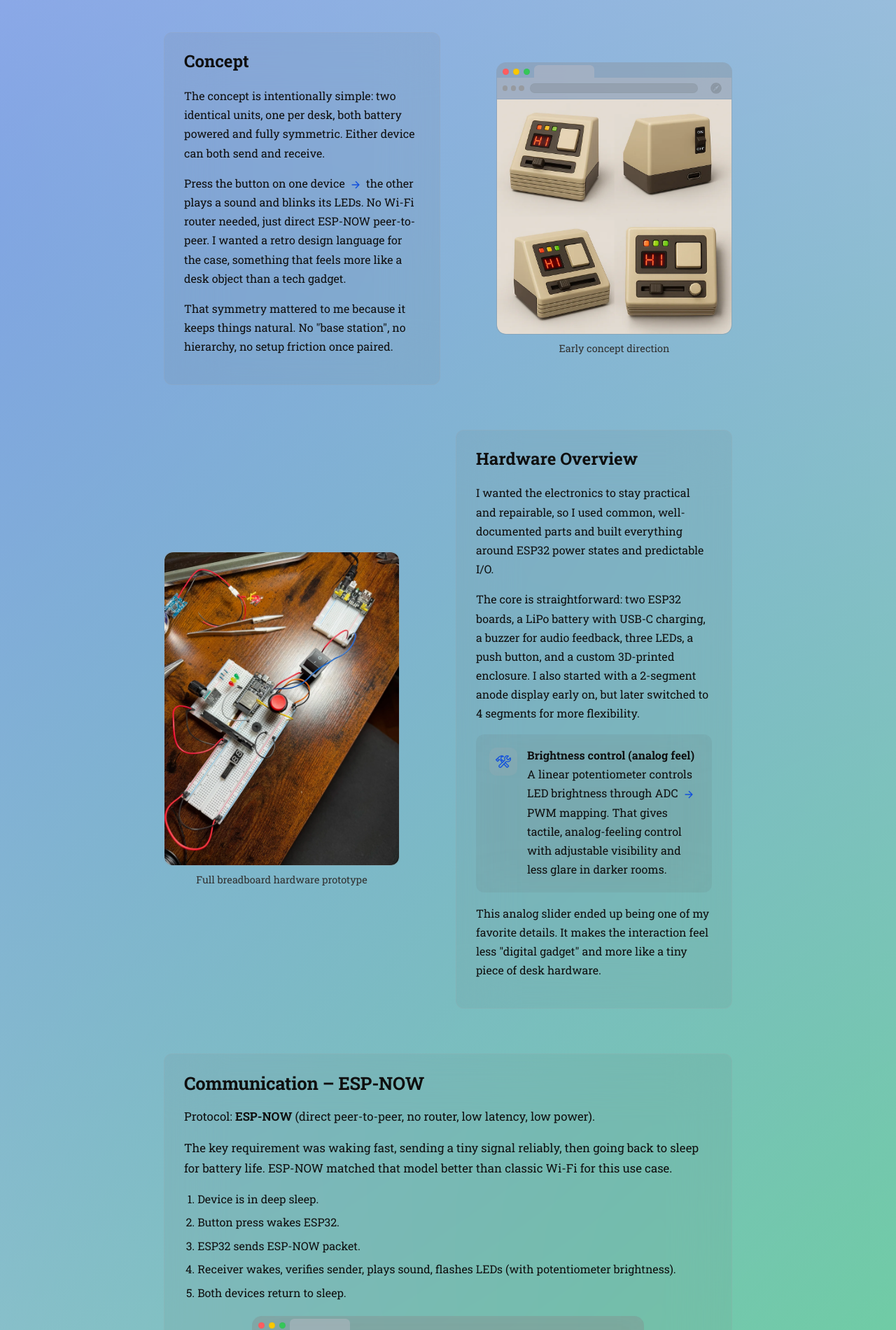
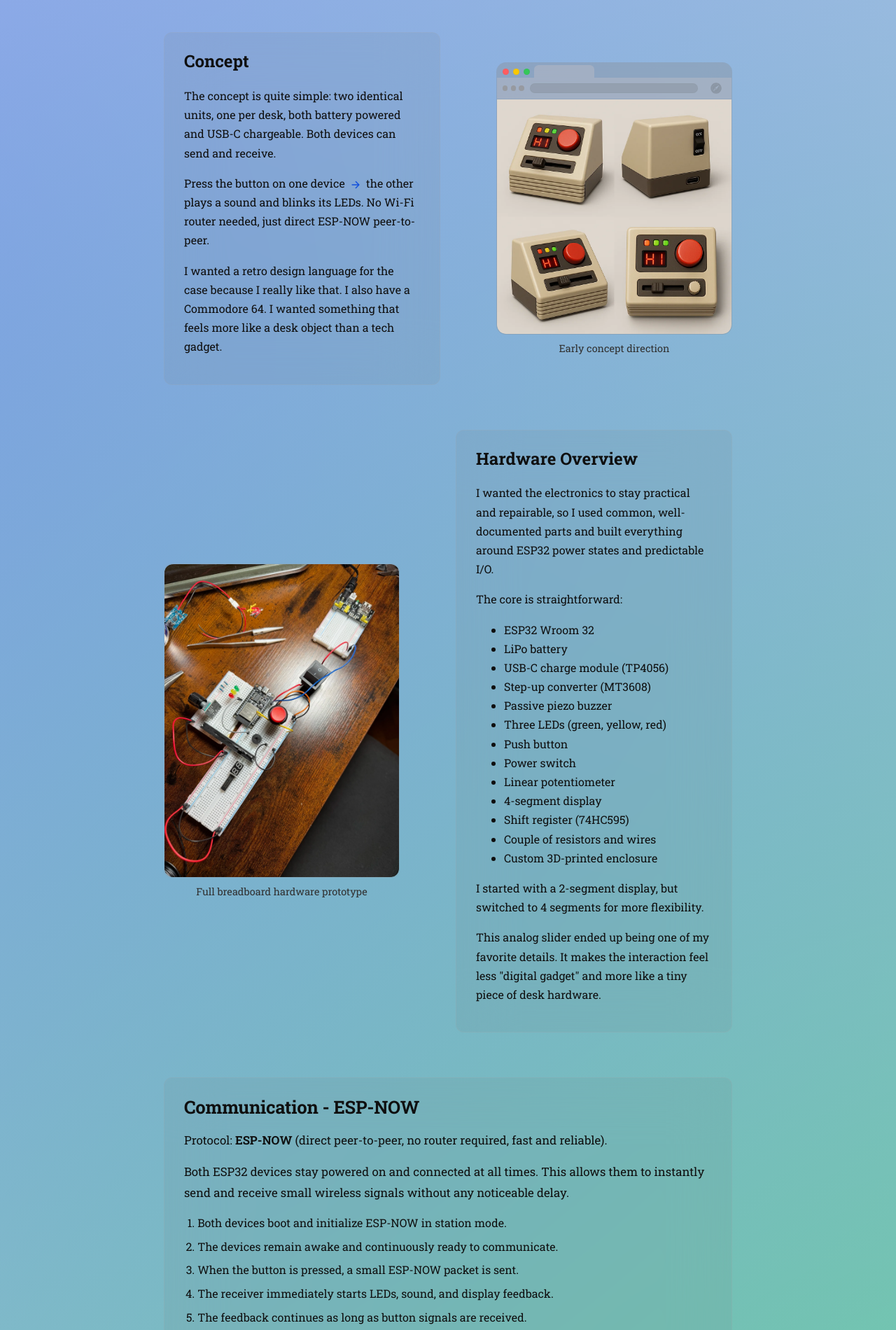
Before and after one commit to Noah4ever/noah4ever.github.io, a React (Vite) app: page /projects/nolicom in a window 1280 px wide. Shown: the part 720-2620 px from the top of the page at 70% size. Built offline with nearby package versions, Linux system fonts and the light colour scheme; a web font is replaced by a local one.

Commit message:
fixed grammer

```diff
--- a/src/pages/projects/Nolicom.tsx
+++ b/src/pages/projects/Nolicom.tsx
@@ -18,8 +18,14 @@ export default function Nolicom() {
             .replace(/</g, "&lt;")
             .replace(/>/g, "&gt;");
 
-        return escaped
-            .replace(/(\/\/.*$)/gm, '<span class="ts-comment">$1</span>')
+        // Extract comments first so other regexes don't corrupt them
+        const comments: string[] = [];
+        const withPlaceholders = escaped.replace(/(\/\/.*$)/gm, (match) => {
+            comments.push(match);
+            return `__COMMENT_${comments.length - 1}__`;
+        });
+
+        const highlighted = withPlaceholders
             .replace(
                 /("(?:\\.|[^"\\])*")/g,
                 '<span class="ts-string">$1</span>',
@@ -28,8 +34,13 @@ export default function Nolicom() {
                 /\b(if|else|return|const|void|true|false)\b/g,
                 '<span class="ts-keyword">$1</span>',
             )
-            .replace(/\b(esp_now_send|analogRead|ledcWrite|esp_sleep_enable_ext0_wakeup|esp_deep_sleep_start)\b/g, '<span class="ts-type">$1</span>')
+            .replace(/\b(esp_now_send|analogRead|ledcWrite|esp_sleep_enable_ext0_wakeup|esp_deep_sleep_start|memcmp|leds|buzz|disp|buttonPressed)\b/g, '<span class="ts-type">$1</span>')
             .replace(/\b(\d+)\b/g, '<span class="ts-number">$1</span>');
+
+        // Restore comments with their span wrapper
+        return highlighted.replace(/__COMMENT_(\d+)__/g, (_, i) =>
+            `<span class="ts-comment">${comments[Number(i)]}</span>`,
+        );
     };
 
     const Arrow = () => <ArrowIcon className="nolicom-inline-arrow" aria-hidden="true" />;
@@ -67,23 +78,21 @@ export default function Nolicom() {
                 <div className="nolicom-alt-text">
                     <h2 id="nolicom-concept-heading">Concept</h2>
                     <p>
-                        The concept is intentionally simple: two identical units, one per desk, both battery powered and fully
-                        symmetric. Either device can both send and receive.
+                        The concept is quite simple: two identical units, one per desk, both battery powered and USB-C chargeable. Both devices can send and receive.
                     </p>
                     <p>
                         Press the button on one device <Arrow /> the other plays a sound and blinks its LEDs.
-                        No Wi-Fi router needed, just direct ESP-NOW peer-to-peer. I wanted a retro design language for the
-                        case, something that feels more like a desk object than a tech gadget.
+                        No Wi-Fi router needed, just direct ESP-NOW peer-to-peer.
                     </p>
                     <p>
-                        That symmetry mattered to me because it keeps things natural. No &quot;base station&quot;, no hierarchy,
-                        no setup friction once paired.
+                        I wanted a retro design language for the
+                        case because I really like that. I also have a Commodore 64. I wanted something that feels more like a desk object than a tech gadget.
                     </p>
                 </div>
                 <div className="nolicom-alt-image">
                     <figure>
                         <ImageBorder
-                            src={media("Retro-Style 80s-Inspired Digital Device-Design-mockup.webp")}
+                            src={media("Retro 1980s Electronic Device Design-second-mocku.webp")}
                             alt="Retro notifier concept render"
                             frame="chrome"
                             lookAtCursor
@@ -111,63 +120,85 @@ export default function Nolicom() {
                         built everything around ESP32 power states and predictable I/O.
                     </p>
                     <p>
-                        The core is straightforward: two ESP32 boards, a LiPo battery with USB-C charging, a buzzer for audio
-                        feedback, three LEDs, a push button, and a custom 3D-printed enclosure. I also started with a 2-segment
-                        anode display early on, but later switched to 4 segments for more flexibility.
+                        The core is straightforward:
+                        <ul>
+                            <li>ESP32 Wroom 32</li>
+                            <li>LiPo battery</li>
+                            <li>USB-C charge module (TP4056)</li>
+                            <li>Step-up converter (MT3608)</li>
+                            <li>Passive piezo buzzer</li>
+                            <li>Three LEDs (green, yellow, red)</li>
+                            <li>Push button</li>
+                            <li>Power switch</li>
+                            <li>Linear potentiometer</li>
+                            <li>4-segment display</li>
+                            <li>Shift register (74HC595)</li>
+                            <li>Couple of resistors and wires</li>
+                            <li>Custom 3D-printed enclosure</li>
+                        </ul>
+                        I started with a 2-segment display, but switched to 4 segments for more flexibility.
                     </p>
-                    <div className="nolicom-feature-card">
-                        <span aria-hidden="true">
-                            <BuildIcon />
-                        </span>
-                        <div>
-                            <strong>Brightness control (analog feel)</strong>
-                            <p>
-                                A linear potentiometer controls LED brightness through ADC <Arrow /> PWM mapping. That gives
-                                tactile, analog-feeling control with adjustable visibility and less glare in darker rooms.
-                            </p>
-                        </div>
-                    </div>
                     <p>
                         This analog slider ended up being one of my favorite details. It makes the interaction feel less
                         &quot;digital gadget&quot; and more like a tiny piece of desk hardware.
                     </p>
                 </div>
+
             </section>
 
             <section className="project-section" aria-labelledby="nolicom-comms-heading">
-                <h2 id="nolicom-comms-heading">Communication – ESP-NOW</h2>
+                <h2 id="nolicom-comms-heading">Communication - ESP-NOW</h2>
+
                 <p>
-                    Protocol: <strong>ESP-NOW</strong> (direct peer-to-peer, no router, low latency, low power).
+                    Protocol: <strong>ESP-NOW</strong> (direct peer-to-peer, no router required, fast and reliable).
                 </p>
+
                 <p>
-                    The key requirement was waking fast, sending a tiny signal reliably, then going back to sleep for battery
-                    life. ESP-NOW matched that model better than classic Wi-Fi for this use case.
+                    Both ESP32 devices stay powered on and connected at all times.
+                    This allows them to instantly send and receive small wireless signals
+                    without any noticeable delay.
                 </p>
+
                 <ol className="nolicom-flow" aria-label="System flow">
-                    <li>Device is in deep sleep.</li>
-                    <li>Button press wakes ESP32.</li>
-                    <li>ESP32 sends ESP-NOW packet.</li>
-                    <li>Receiver wakes, verifies sender, plays sound, flashes LEDs (with potentiometer brightness).</li>
-                    <li>Both devices return to sleep.</li>
+                    <li>Both devices boot and initialize ESP-NOW in station mode.</li>
+                    <li>The devices remain awake and continuously ready to communicate.</li>
+                    <li>When the button is pressed, a small ESP-NOW packet is sent.</li>
+                    <li>The receiver immediately starts LEDs, sound, and display feedback.</li>
+                    <li>The feedback continues as long as button signals are received.</li>
                 </ol>
+
                 <figure className="nolicom-compact-media">
-                    <ImageBorder src={media("ESP-32-pinout.webp")} alt="ESP32 pinout reference" frame="chrome" lookAtCursor />
+                    <ImageBorder
+                        src={media("ESP-32-pinout.webp")}
+                        alt="ESP32 pinout reference"
+                        frame="chrome"
+                        lookAtCursor
+                    />
                     <figcaption>ESP32 reference while wiring and mapping I/O</figcaption>
                 </figure>
+
                 <pre className="code-block">
                     <code
                         className="code-highlight"
                         dangerouslySetInnerHTML={{
-                            __html: highlightCpp(String.raw`void loop() {
-    const int brightness = analogRead(34);
-    ledcWrite(0, map(brightness, 0, 4095, 0, 255));
+                            __html: highlightCpp(String.raw`// Receive callback
+void onRecv(const uint8_t* mac, const uint8_t* data, int len) {
+  if (len == 4 && memcmp(data, "PING", 4) == 0) {
+    leds.playLEDAnim(TriLeds::Anim::ChaseGYR);
+    buzz.play(BuiltInMelody::BEEP_BEEP, false);
+    disp.setBlinkingText("HI", 300);
+  }
+}
+
+// Main loop
+void loop() {
+  disp.refresh();
+  buzz.update();
+  leds.update();
 
   if (buttonPressed()) {
     esp_now_send(peerMac, (uint8_t*)"PING", 4);
   }
-
-    esp_sleep_enable_ext0_wakeup(GPIO_NUM_0, 0);
-    esp_deep_sleep_start();
 }`),
                         }}
                     />
@@ -195,9 +226,12 @@ export default function Nolicom() {
                     </p>
                 </div>
                 <div className="nolicom-alt-image">
+                    <figure>
                         <video className="nolicom-inline-video" controls playsInline preload="metadata">
                             <source src={media("first-esp-now-test-bugs-with-esp32-looping-weird-and-not-responding.MP4")} type="video/mp4" />
                         </video>
+                        <figcaption>Early ESP-NOW test with unstable behavior</figcaption>
+                    </figure>
                 </div>
             </section>
 
@@ -205,13 +239,24 @@ export default function Nolicom() {
                 <h2 id="nolicom-build-heading">Full Prototype</h2>
                 <p>
                     After ESP-NOW was stable, I integrated everything into a complete breadboard prototype. This was the
-                    stage where the idea finally felt real — button, buzzer, LEDs, potentiometer, and the whole power system
+                    stage where the idea finally felt real for the button, buzzer, LEDs, potentiometer, and the whole power system
                     running together as one unit.
                 </p>
+
+                <div className="nolicom-media-grid two-up">
+                    <figure>
+                        <ImageBorder src={media("magnifier-push-button-soldering-wide-angle.webp")} alt="Prototype on breadboard" lookAtCursor />
+                        <figcaption>Magnifier soldering</figcaption>
+                    </figure>
+                    <figure>
+                        <ImageBorder src={media("first-prototype-a-lot-of-cables.webp")} alt="Close-up soldering work" lookAtCursor />
+                        <figcaption>Breadboard integration</figcaption>
+                    </figure>
+                </div>
                 <div className="nolicom-media-grid two-up">
                     <figure>
                         <ImageBorder src={media("prototype-on-breadboard.webp")} alt="Prototype on breadboard" lookAtCursor />
-                        <figcaption>Breadboard integration</figcaption>
+                        <figcaption>Breadboard integration 2</figcaption>
                     </figure>
                     <figure>
                         <ImageBorder src={media("magnifier-esp32-soldering.webp")} alt="Close-up soldering work" lookAtCursor />
@@ -219,17 +264,19 @@ export default function Nolicom() {
                     </figure>
                 </div>
                 <div className="nolicom-video-row full-width">
+                    <figure>
                         <video controls playsInline preload="metadata">
                             <source src={media("prototype-test-with-lights-and-buzzer-sound.mp4")} type="video/mp4" />
                         </video>
+                        <figcaption>Prototype test with lights and buzzer sound</figcaption>
+                    </figure>
                 </div>
             </section>
 
             <section className="project-section nolicom-workspace" aria-labelledby="nolicom-workspace-heading">
                 <h2 id="nolicom-workspace-heading">The Workspace</h2>
                 <p>
-                    Most of the soldering, testing, and final assembly happened right at my desk. Here&apos;s a glimpse of
-                    the setup during the build.
+                    Most of the soldering, testing, and final assembly happened right at my hobby desk.
                 </p>
                 <div className="nolicom-media-grid two-up">
                     <figure>
@@ -257,19 +304,19 @@ export default function Nolicom() {
                     </figure>
                 </div>
                 <div className="nolicom-alt-text">
-                    <h2 id="nolicom-enclosure-heading">Enclosure Design (Blender)</h2>
+                    <h2 id="nolicom-enclosure-heading">Case Design</h2>
                     <p>
                         I modeled the case from scratch in Blender and iterated several times to get the proportions right.
-                        The priority was fitting the battery and charging board first, then tuning all the openings — speaker,
-                        potentiometer slot, USB-C access — so the final interaction felt deliberate rather than cramped.
+                        The priority was fitting the battery and charging board first, then tuning all the openings for the speaker,
+                        potentiometer slot and USB-C access so the final interaction felt deliberate rather than cramped.
                     </p>
                     <p>
                         I went for compact proportions with retro styling, internal mounting posts, and enough wall thickness
-                        that the case feels solid. Cable routing was one of those details that took more iterations than expected.
+                        that the case feels solid.
                     </p>
                     <p>
-                        Fun fact: after I switched to Arch Linux, I realized I hadn&apos;t backed up the original .blend file.
-                        All I have left now are the .goo slicer files for the printer. The screenshots below are all that
+                        <em>Not so fun fact:</em> after I switched to Arch Linux, I realized I hadn&apos;t backed up the original .blend file.
+                        All I have left now are the .goo slicer files for the printer. The screenshots are all that
                         remains of the original design work.
                     </p>
 
@@ -284,10 +331,14 @@ export default function Nolicom() {
             </section>
 
             <section className="project-section" aria-labelledby="nolicom-printing-heading">
-                <h2 id="nolicom-printing-heading">Printing Journey: PLA to Resin</h2>
+                <h2 id="nolicom-printing-heading">3D Printing</h2>
                 <p>
-                    PLA gave me cheap iteration, first fit checks and no messy workflow. Resin gave me the final surface quality and cleaner edges I
+                    PLA gave me cheap iteration, first fit checks and no messy and toxic workflow. Resin gave me the final surface quality and cleaner edges I
                     wanted for the retro look.
+                </p>
+                <p>
+                    Working with resin is really annoying to me because i have to wear gloves and change them all the time. The smell is also not very pleasant and feels toxic.
+                    Thats why I wear a mask while working with it. The final result looks <em>incredible</em>, but I probably would have preferred a high-quality PLA print with more post-processing instead of the hassle of resin.
                 </p>
                 <div className="nolicom-media-grid two-up">
                     <figure>
@@ -300,33 +351,23 @@ export default function Nolicom() {
                     </figure>
                 </div>
                 <div className="nolicom-video-row">
+                    <figure>
                         <video controls playsInline preload="metadata">
                             <source src={media("pla-3d-printer-printing.MP4")} type="video/mp4" />
                         </video>
+                        <figcaption>PLA print process</figcaption>
+                    </figure>
                 </div>
             </section>
 
             <section className="project-section nolicom-finishing" aria-labelledby="nolicom-finishing-heading">
-                <h2 id="nolicom-finishing-heading">Painting, Power System &amp; Final Accident</h2>
-                <div className="nolicom-feature-card">
-                    <span aria-hidden="true">
-                        <PowerIcon />
-                    </span>
-                    <div>
-                        <strong>Power system</strong>
+                <h2 id="nolicom-finishing-heading">Finale</h2>
                 <p>
-                            Each unit runs on a LiPo battery with an internal charging module and USB-C port. Modern
-                            charging in a retro housing.
-                        </p>
-                    </div>
-                </div>
-                <p>
-                    I painted it in a retro beige tone, but the finish developed cracks — probably a primer/paint/cure
-                    mismatch. Still functional, but visually rough.
+                    I painted the top in a retro beige tone and the bottom in black. But the finish developed cracks. I think it was due to using too much paint or a primer mismatch. Still functional, but visually rough.
                 </p>
                 <p>
                     And then the final accident happened: I accidentally kicked it down the stairs. The electronics survived,
-                    but the resin case shattered.
+                    but the resin case shattered .
                 </p>
                 <div className="nolicom-media-grid two-up">
                     <figure>
@@ -336,6 +377,12 @@ export default function Nolicom() {
                     <figure>
                         <ImageBorder src={media("finished-case-colored-slight-color-cracks.webp")} alt="Paint cracks on enclosure" lookAtCursor />
                         <figcaption>Cracking issue in finish</figcaption>
+                    </figure>
+                </div>
+                <div className="nolicom-media-grid full-width">
+                    <figure>
+                        <ImageBorder src={media("broken-case.webp")} alt="Broken case" lookAtCursor />
+                        <figcaption>Broken case</figcaption>
                     </figure>
                 </div>
             </section>
@@ -349,8 +396,7 @@ export default function Nolicom() {
                         </h3>
                         <p>
                             ESP-NOW turned out to be excellent for this kind of ultra-local, low-power communication. One
-                            thing I didn&apos;t expect: a faulty microcontroller can perfectly mimic a software bug. The
-                            oscilloscope was essential for catching that. Deep sleep state management needs careful design,
+                            thing I didn&apos;t expect: sleep state management needs careful design,
                             and the ADC <Arrow /> PWM brightness mapping ended up being surprisingly reliable once wired
                             correctly.
                         </p>
@@ -360,11 +406,9 @@ export default function Nolicom() {
                             <BuildIcon aria-hidden="true" /> Mechanical / Design
                         </h3>
                         <p>
-                            Resin gives you a premium surface but it&apos;s way more brittle than PLA — reinforcement ribs
-                            would&apos;ve saved my case from the staircase incident. The paint process and compatibility
+                            Resin gives you a premium surface but it&apos;s way more annoying to work with than PLA. The paint process and compatibility
                             between primer, paint, and curing matter a lot more than I expected. Analog controls like the
-                            potentiometer make the whole interaction feel better. And Blender turned out to be a great tool
-                            for functional enclosure work, not just artistic modeling.
+                            potentiometer make the whole interaction feel better.
                         </p>
                     </article>
                 </div>
@@ -372,20 +416,13 @@ export default function Nolicom() {
 
             <section className="project-section" aria-labelledby="nolicom-future-heading">
                 <h2 id="nolicom-future-heading">Future Improvements</h2>
-                <div className="nolicom-feature-card">
-                    <span aria-hidden="true">
-                        <FutureIcon />
-                    </span>
-                    <div>
                 <p>
                     If I rebuild this (and I probably will), there are a few things I&apos;d change. Thicker internal
                     supports and softer edge geometry to improve durability. A better primer process with thinner paint
                     coats to avoid the cracking. I&apos;d also like to try a vibration motor instead of the buzzer for
-                            quieter notifications, maybe add a small OLED for status info, and look into a magnetic desk mount
-                            with impact-resistant material for the case.
+                    quieter notifications, and look into a magnetic desk mount
+                    with impact-resistant material for the case ;)
                 </p>
-                    </div>
-                </div>
             </section>
 
             <section className="project-section" aria-labelledby="nolicom-conclusion-heading">
@@ -394,8 +431,8 @@ export default function Nolicom() {
                     This project solved a very real desk problem with a simple interaction: <strong>press the button <Arrow /> light + sound</strong>.
                 </p>
                 <p>
-                    It combines embedded systems, low-power wireless communication, CAD modeling, 3D printing, analog control,
-                    and a lot of practical debugging. Despite one staircase incident, it worked — and it was worth building.
+                    It combines embedded systems, low-power wireless communication, modeling, 3D printing, analog control,
+                    and a lot of practical debugging. Despite one destroying staircase incident, it worked for the intended purpose and it was worth building.
                 </p>
             </section>
         </div>
```
Also changed, not shown: src/styles/components/project_layout.scss (+12 -2 lines), src/styles/pages/nolicom.scss (+11 -0 lines), public/Projects/Nolicom/broken-case.webp (added). Lines whose indentation alone changed are shown as unchanged.
